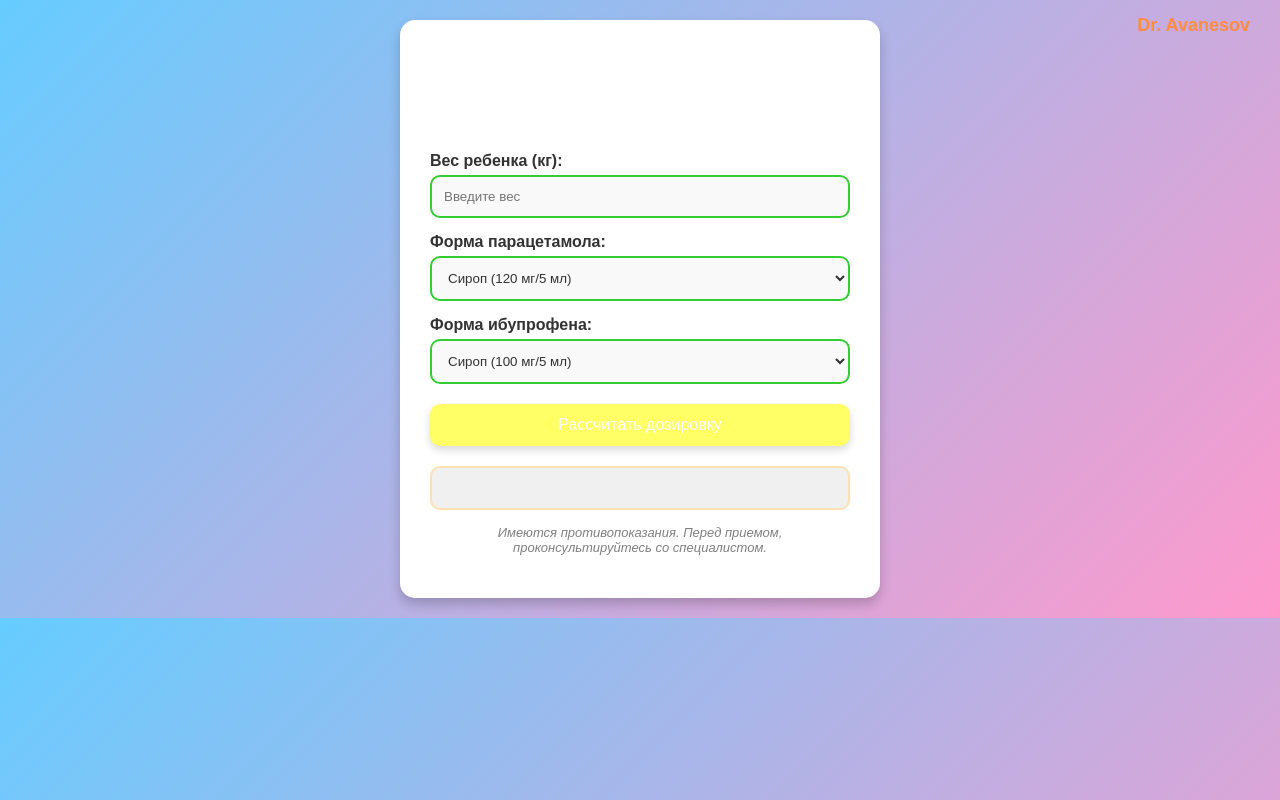
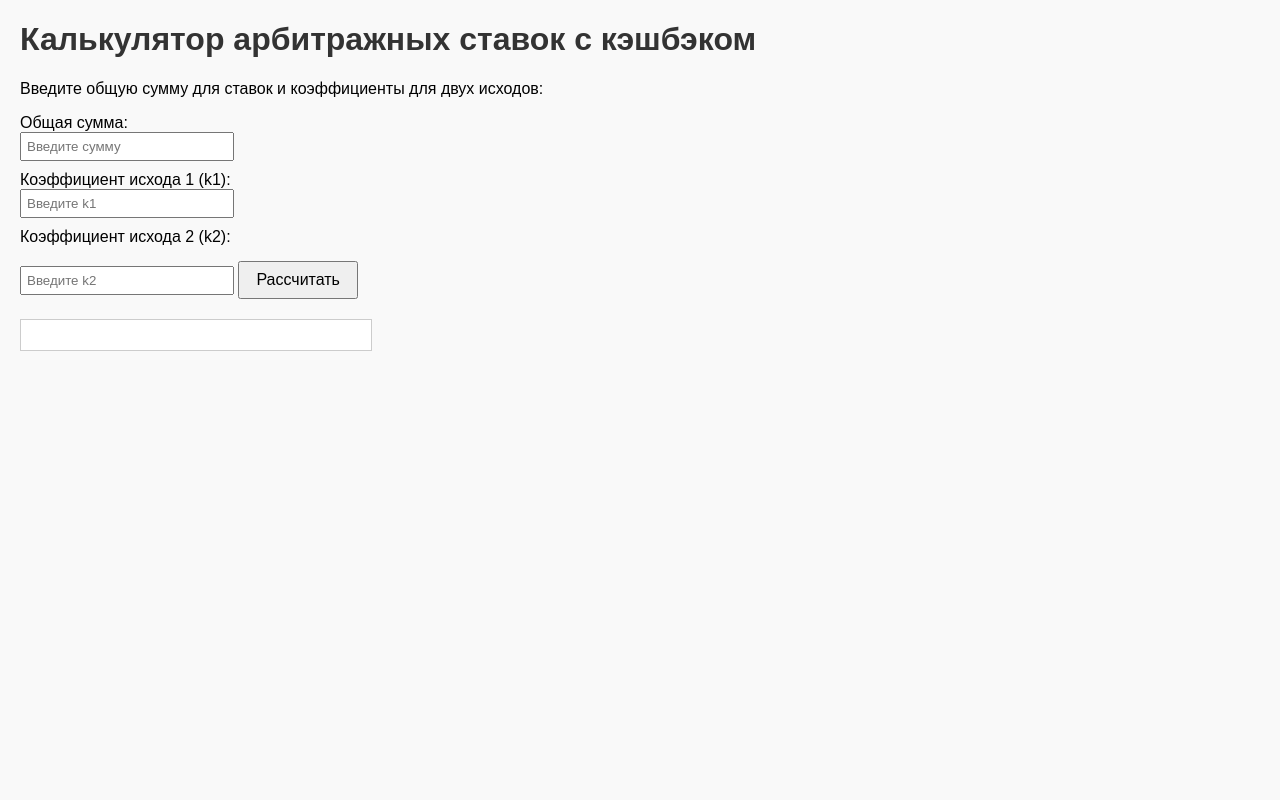
Before and after one commit to Awadava/calculator, a plain HTML site: page index.html in a window 1280 px wide. Drawn offline with Linux system fonts and the light colour scheme.

Commit message:
Update index.html

```diff
--- a/index.html
+++ b/index.html
@@ -2,191 +2,106 @@
 <html lang="ru">
 <head>
     <meta charset="UTF-8">
-    <meta name="viewport" content="width=device-width, initial-scale=1.0">
-    <title>Калькулятор жаропонижающих</title>
+    <title>Калькулятор арбитражных ставок с кэшбэком</title>
     <style>
         body {
-            font-family: 'Arial', sans-serif;
-            background: linear-gradient(135deg, #66CCFF, #FF99CC); /* Голубой и розовый */
+            font-family: Arial, sans-serif;
+            margin: 20px;
+            background-color: #f9f9f9;
+        }
+        h1 {
             color: #333;
-            margin: 0;
-            padding: 20px;
         }
-
-        h1 {
-            color: #FFFFFF;
-            text-align: center;
-            font-size: 28px;
-            letter-spacing: 1px;
-        }
-
-        .container {
-            max-width: 420px;
-            margin: 0 auto;
-            padding: 30px;
-            background-color: #FFFFFF;
-            border-radius: 15px;
-            box-shadow: 0 6px 12px rgba(0, 0, 0, 0.2);
-        }
-
         label {
             display: block;
+            margin-top: 10px;
+        }
+        input {
+            padding: 5px;
+            width: 200px;
+        }
+        button {
             margin-top: 15px;
-            font-weight: bold;
-            color: #333;
+            padding: 8px 16px;
+            font-size: 16px;
         }
-
-        input, select {
-            width: 100%;
-            padding: 12px;
-            margin-top: 5px;
-            border: 2px solid #33CC33; /* Зеленый */
-            border-radius: 10px;
-            box-sizing: border-box;
-            background-color: #F9F9F9;
-            color: #333;
-        }
-
-        button {
-            width: 100%;
-            padding: 12px;
-            background-color: #FFFF66; /* Желтый */
-            color: white;
-            border: none;
-            border-radius: 10px;
-            margin-top: 20px;
-            cursor: pointer;
-            font-size: 16px;
-            box-shadow: 0 4px 8px rgba(0, 0, 0, 0.15);
-        }
-
-        button:hover {
-            background-color: #FFCC66;
-        }
-
         .result {
             margin-top: 20px;
-            padding: 20px;
-            background-color: #F0F0F0;
-            border-radius: 10px;
-            border: 2px solid #FFE0B2;
-        }
-
-        .warning {
-            margin-top: 15px;
-            font-size: 13px;
-            color: rgba(0, 0, 0, 0.5);
-            text-align: center;
-            font-style: italic;
-        }
-
-        .dr-label {
-            position: fixed;
-            top: 15px;
-            right: 30px;
-            font-size: 18px;
-            font-weight: bold;
-            color: #FF8C42;
+            padding: 15px;
+            background-color: #fff;
+            border: 1px solid #ccc;
+            width: 320px;
         }
     </style>
 </head>
 <body>
-    <div class="dr-label">Dr. Avanesov</div>
+    <h1>Калькулятор арбитражных ставок с кэшбэком</h1>
+    <p>Введите общую сумму для ставок и коэффициенты для двух исходов:</p>
 
-    <div class="container">
-        <h1>Калькулятор жаропонижающих</h1>
+    <div>
+        <label for="totalSum">Общая сумма:</label>
+        <input type="number" id="totalSum" placeholder="Введите сумму" step="any">
 
-        <label for="weight">Вес ребенка (кг):</label>
-        <input type="number" id="weight" placeholder="Введите вес" min="0">
+        <label for="k1">Коэффициент исхода 1 (k1):</label>
+        <input type="number" id="k1" placeholder="Введите k1" step="any">
 
-        <label for="paracetamol-form">Форма парацетамола:</label>
-        <select id="paracetamol-form">
-            <option value="syrup">Сироп (120 мг/5 мл)</option>
-            <option value="suppository">Суппозитории (100 мг, 250 мг)</option>
-        </select>
+        <label for="k2">Коэффициент исхода 2 (k2):</label>
+        <input type="number" id="k2" placeholder="Введите k2" step="any">
 
-        <label for="ibuprofen-form">Форма ибупрофена:</label>
-        <select id="ibuprofen-form">
-            <option value="syrup">Сироп (100 мг/5 мл)</option>
-            <option value="suppository">Суппозитории (60 мг, 125 мг)</option>
-        </select>
-
-        <button onclick="calculate()">Рассчитать дозировку</button>
+        <button onclick="calculateBets()">Рассчитать</button>
+    </div>
 
     <div class="result" id="result"></div>
 
-        <div class="warning">
-            <p>Имеются противопоказания. Перед приемом, проконсультируйтесь со специалистом.</p>
-        </div>
+    <script>
+        function calculateBets() {
+            // Получаем введённые значения
+            var totalSum = parseFloat(document.getElementById("totalSum").value);
+            var k1 = parseFloat(document.getElementById("k1").value);
+            var k2 = parseFloat(document.getElementById("k2").value);
 
-        <script>
-            function calculate() {
-                let weight = document.getElementById('weight').value;
-                if (!weight || weight <= 0) {
-                    alert('Пожалуйста, введите корректный вес.');
+            // Проверка корректности ввода
+            if (isNaN(totalSum)  isNaN(k1)  isNaN(k2)) {
+                document.getElementById("result").innerHTML = "<p style='color:red;'>Пожалуйста, заполните все поля корректными числами.</p>";
+                return;
+            }
+            if (k1 <= 0.1 || k2 <= 0.1) {
+                document.getElementById("result").innerHTML = "<p style='color:red;'>Коэффициенты должны быть больше 0.1 для корректных расчётов.</p>";
                 return;
             }
 
-                let paracetamolForm = document.getElementById('paracetamol-form').value;
-                let ibuprofenForm = document.getElementById('ibuprofen-form').value;
+            // Вычисляем распределение ставок:
+            // Формулы:
+            // y = T * (k1 - 0.1) / (k1 + k2 - 0.2)
+            // x = T * (k2 - 0.1) / (k1 + k2 - 0.2)
+            var denominator = k1 + k2 - 0.2;
+            var y = totalSum * (k1 - 0.1) / denominator;
+            var x = totalSum * (k2 - 0.1) / denominator;
 
-                let paracetamol_dose = (15 * weight).toFixed(2);
-                let ibuprofen_dose = (10 * weight).toFixed(2);
+            // Вычисляем выплаты для обоих исходов
+            // Если выигрывает исход 1: выплата = x * k1 + y * 0.1
+            // Если выигрывает исход 2: выплата = y * k2 + x * 0.1
+            var payout1 = x * k1 + y * 0.1;
+            var payout2 = y * k2 + x * 0.1;
 
-                let paracetamol_result;
-                if (paracetamolForm === 'syrup') {
-                    paracetamol_result = `Парацетамол (сироп): ${(paracetamol_dose / 24).toFixed(2)} мл`;
-                } else if (paracetamolForm === 'suppository') {
-                    if (paracetamol_dose <= 100) {
-                        paracetamol_result = `Парацетамол (суппозитории): 1 суппозиторий по 100 мг`;
-                    } else if (paracetamol_dose <= 250) {
-                        paracetamol_result = `Парацетамол (суппозитории): 1 суппозиторий по 250 мг`;
-                    } else {
-                        paracetamol_result = `Парацетамол (суппозитории): ${(paracetamol_dose / 250).toFixed(2)} суппозитория(ев) по 250 мг`;
-                    }
-                }
+            var net_profit1 = payout1 - totalSum;
+            var net_profit2 = payout2 - totalSum;
+            // При оптимальном распределении чистый выигрыш должен быть равен, поэтому берём среднее
+            var net_profit = (net_profit1 + net_profit2) / 2;
 
-                let ibuprofen_result;
-                if (ibuprofenForm === 'syrup') {
-                    ibuprofen_result = `Ибупрофен (сироп): ${(ibuprofen_dose / 20).toFixed(2)} мл`;
-                } else if (ibuprofenForm === 'suppository') {
-                    if (ibuprofen_dose <= 60) {
-                        ibuprofen_result = `Ибупрофен (суппозитории): 1 суппозиторий по 60 мг`;
-                    } else if (ibuprofen_dose <= 125) {
-                        ibuprofen_result = `Ибупрофен (суппозитории): 1 суппозиторий по 125 мг`;
-                    } else {
-                        ibuprofen_result = `Ибупрофен (суппозитории): ${(ibuprofen_dose / 125).toFixed(2)} суппозитория(ев) по 125 мг`;
-                    }
-                }
+            // Форматируем результаты до двух знаков после запятой
+            x = x.toFixed(2);
+            y = y.toFixed(2);
+            net_profit = net_profit.toFixed(2);
 
-                let age_info = `
-                    <p><strong>Парацетамол:</strong> Разрешен с рождения. Прием до 4 раз в сутки с перерывом не менее 4-6 часов.</p>
-                    <p><strong>Ибупрофен:</strong> Разрешен с 3 месяцев. Прием до 3 раз в сутки с перерывом не менее 6 часов.</p>
-                `;
+            // Выводим результаты
+            var resultHTML = "<h2>Результаты:</h2>";
+            resultHTML += "<p>Ставка на исход 1: " + x + "</p>";
+            resultHTML += "<p>Ставка на исход 2: " + y + "</p>";
+            resultHTML += "<p>Чистый выигрыш (при любом исходе): " + net_profit + "</p>";
 
-                document.getElementById('result').innerHTML = `
-                    <h2>Рекомендуемая дозировка:</h2>
-                    <p>${paracetamol_result}</p>
-                    <p>${ibuprofen_result}</p>
-                    ${age_info}
-                `;
-            }
-
-            window.onload = function() {
-                // Если приложение открыто через Telegram
-                if (typeof Telegram !== 'undefined') {
-                    Telegram.WebApp.onEvent('visibilityChanged', function(isVisible) {
-                        if (!isVisible) {
-                            Telegram.WebApp.close();
-                        }
-                    });
-
-                    // Получение информации о пользователе Telegram
-                    let user = Telegram.WebApp.initDataUnsafe.user;
-                    console.log(user); // Используйте эту информацию при необходимости
-                }
+            document.getElementById("result").innerHTML = resultHTML;
         }
     </script>
-    </div>
 </body>
 </html>
```
Lines whose indentation alone changed are shown as unchanged.
